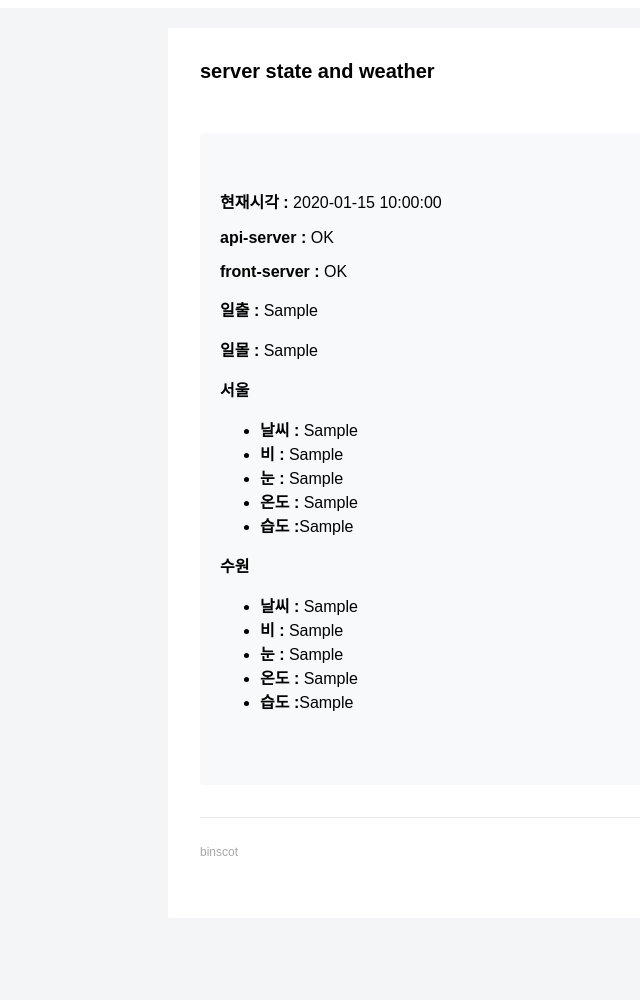
After one commit to binscot/binscot-api, a Python web app: template resource/templates/server_state_template.html in a window 1280 px wide. The commit adds this page. Shown: the whole page, without its empty margins (172-812 px from the left). Run offline with Jinja, Linux system fonts and the light colour scheme; the template is opened without the code that fills it: most values are stand-ins (such as "Sample title", 1, 10 or a date in 2020).

Commit message:
메일 html 생성

```diff
--- /dev/null
+++ b/resource/templates/server_state_template.html
@@ -0,0 +1,77 @@
+<!DOCTYPE HTML PUBLIC "-//W3C//DTD XHTML 1.0 Transitional //EN"
+        "http://www.w3.org/TR/xhtml1/DTD/xhtml1-transitional.dtd">
+<html xmlns="http://www.w3.org/1999/xhtml" lang="en">
+<head>
+    <meta http-equiv="Content-Type" content="text/html; charset=UTF-8">
+    <meta name="viewport" content="width=device-width, initial-scale=1.0">
+    <meta name="x-apple-disable-message-reformatting" content="">
+    <title></title>
+</head>
+<body>
+<table border="0" cellpadding="0" cellspacing="0" width="100%" bgColor="#F4F5F7"
+       style="padding: 20px 16px 82px;  font-family: 'Noto Sans KR', sans-serif;" class="wrapper">
+    <tbody style="display: block; max-width: 600px; margin: 0 auto;">
+    <tr width="100%" style="display: block;">
+        <td width="100%" style="display: block;">
+            <table width="100%" border="0" cellpadding="0" cellspacing="0" bgColor="#FFFFFF"
+                   style="display: inline-block; padding: 32px; text-align: left; border-top: 3px;  border-collapse: collapse;"
+                   class="container">
+                <tbody style="display: block;">
+                <tr>
+                    <td style="padding-bottom: 32px; font-size: 20px; font-weight: bold;">
+                        <span>server state and weather</span>
+                    </td>
+                </tr>
+
+                <tr width="100%" style="display: block; margin-bottom: 32px;">
+                    <td width="100%" style="display: block;">
+                        <table border="0" cellpadding="0" cellspacing="0" width="100%" bgColor="#F8F9FA"
+                               style="padding: 40px 20px; border-radius: 4px; text-align: center;" class="content">
+                            <tbody style="display: block;">
+
+                            <tr style="display: block;">
+                                <img width="100%" src={{cat_url}} alt="">
+                                <td style="display: block; padding-bottom: 16px; text-align: left;">
+                                    <p><strong>현재시각 :</strong> {{kst_time}}</p>
+                                    <p><strong>api-server :</strong> OK</p>
+                                    <p><strong>front-server :</strong> OK</p>
+                                    <p><strong>일출 :</strong> {{sunrise_seoul}}</p>
+                                    <p><strong>일몰 :</strong> {{sunset_seoul}}</p>
+                                    <p><strong>서울</strong> </p>
+                                    <ul>
+                                        <li><strong>날씨 :</strong> {{weather_main_seoul}}</li>
+                                        <li><strong>비 :</strong> {{last_rain_1h_seoul}}</li>
+                                        <li><strong>눈 :</strong> {{last_snow_1h_seoul}}</li>
+                                        <li><strong>온도 :</strong> {{celsius_seoul}}</li>
+                                        <li><strong>습도 :</strong>{{humidity_seoul}}</li>
+
+                                    </ul>
+                                    <p><strong>수원</strong> </p>
+                                    <ul>
+
+                                        <li><strong>날씨 :</strong> {{weather_main_suwon}}</li>
+                                        <li><strong>비 :</strong> {{last_rain_1h_suwon}}</li>
+                                        <li><strong>눈 :</strong> {{last_snow_1h_suwon}}</li>
+                                        <li><strong>온도 :</strong> {{celsius_suwon}}</li>
+                                        <li><strong>습도 :</strong>{{humidity_suwon}}</li>
+                                    </ul>
+                                </td>
+
+                            </tr>
+                            </tbody>
+                        </table>
+                    </td>
+                </tr>
+                <tr width="100%" style="display:block; padding-top: 24px; border-top: 1px solid #e9e9e9;">
+                    <td style="position: relative;">
+                    <td style="padding-bottom: 24px; color: #A7A7A7; font-size: 12px; line-height: 20px;">binscot</td>
+                </tr>
+                </tbody>
+            </table>
+    </tr>
+    </tbody>
+</table>
+
+</body>
+
+</html>
```
Also changed, not shown: resource/templates/base_template.html (renamed from resource/mail.html, +17 -20 lines).
